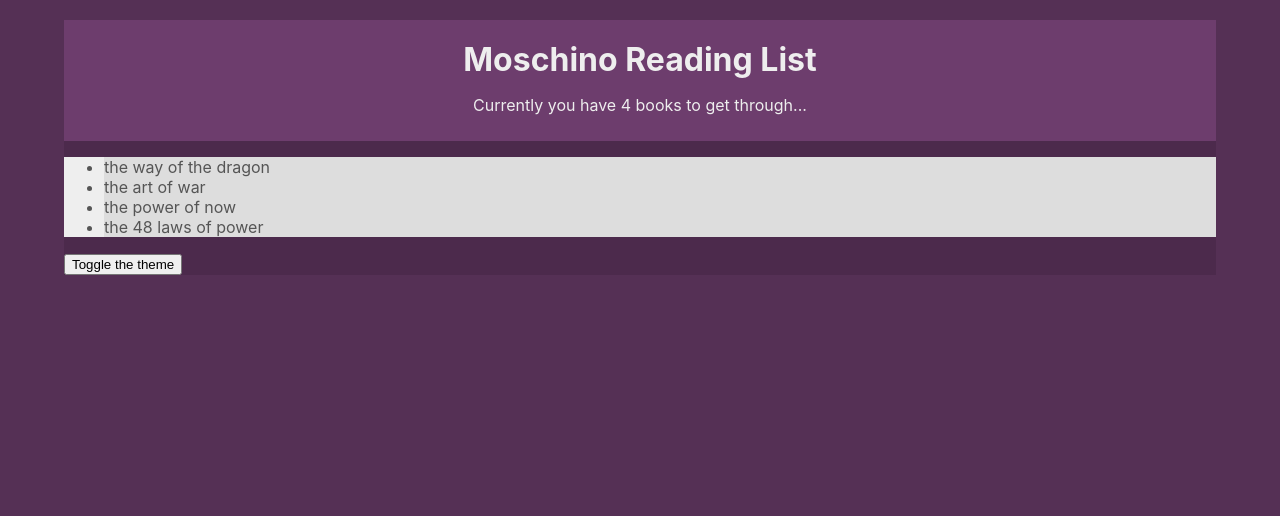
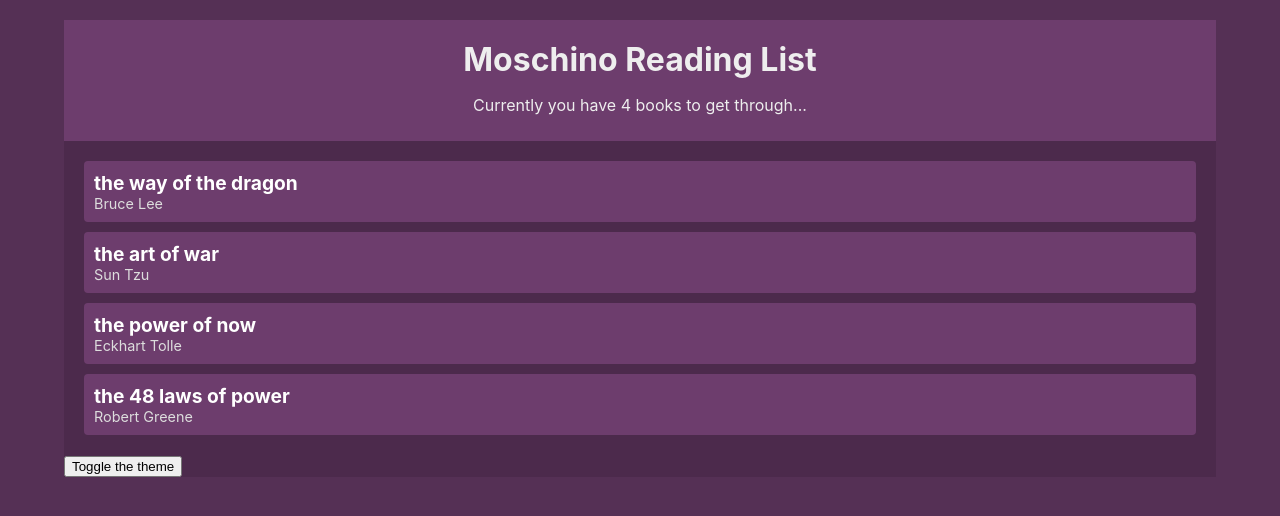
Before and after one commit to MSanchezVasquez/context-app, a React (Vite) app: page / in a window 1280 px wide. Shown: the top 516 px of the page. Built offline with nearby package versions, Linux system fonts and the light colour scheme.

Commit message:
feat: implement BookDetails component with empty state handling and new styles

```diff
--- a/index.html
+++ b/index.html
@@ -1,10 +1,10 @@
-<!doctype html>
+<!DOCTYPE html>
 <html lang="en">
   <head>
     <meta charset="UTF-8" />
     <link rel="icon" type="image/svg+xml" href="/vite.svg" />
     <meta name="viewport" content="width=device-width, initial-scale=1.0" />
-    <title>context-app</title>
+    <title>Reading List</title>
   </head>
   <body>
     <div id="root"></div>
--- a/src/components/BookDetails.jsx
+++ b/src/components/BookDetails.jsx
@@ -0,0 +1,15 @@
+import { useContext } from "react";
+import { BookContext } from "../context/BookContext";
+
+const BookDetails = ({ book }) => {
+  const { removeBook } = useContext(BookContext);
+
+  return (
+    <li onClick={() => removeBook(book.id)}>
+      <div className="title">{book.title}</div>
+      <div className="author">{book.author}</div>
+    </li>
+  );
+};
+
+export default BookDetails;
--- a/src/components/BookList.jsx
+++ b/src/components/BookList.jsx
@@ -1,6 +1,7 @@
 import { useContext } from "react";
 import { ThemeContext } from "../context/ThemeContext";
 import { BookContext } from "../context/BookContext";
+import BookDetails from "./BookDetails";
 
 const BookList = () => {
   const theme = useContext(ThemeContext);
@@ -8,19 +9,16 @@ const BookList = () => {
   const themeCurrent = isLightTheme ? light : dark;
   const { books } = useContext(BookContext);
 
-  return (
-    <div
-      className="book-list"
-      style={{ background: themeCurrent.bg, color: themeCurrent.syntax }}
-    >
+  return books.length ? (
+    <div className="book-list">
       <ul>
         {books.map((book) => (
-          <li style={{ background: themeCurrent.ui }} key={book.id}>
-            {book.title}
-          </li>
+          <BookDetails book={book} key={book.id} />
         ))}
       </ul>
     </div>
+  ) : (
+    <div className="empty">No books to read. Hello free time :)</div>
   );
 };
 export default BookList;
--- a/src/index.css
+++ b/src/index.css
@@ -22,3 +22,35 @@ body {
 .navbar h1 {
   margin: 10px 0;
 }
+
+.book-list {
+  margin: 20px;
+}
+.book-list ul {
+  padding: 0;
+  list-style-type: none;
+}
+.book-list li {
+  background: #6d3d6d;
+  border-radius: 4px;
+  padding: 10px;
+  cursor: pointer;
+  margin: 10px 0;
+}
+.book-list li:hover {
+  opacity: 0.7;
+  text-decoration: line-through;
+}
+.book-list .title {
+  font-weight: bold;
+  color: #fff;
+  font-size: 1.2em;
+}
+.book-list .author {
+  font-size: 0.9em;
+  color: #ddd;
+}
+.empty {
+  margin: 20px;
+  text-align: center;
+}
```
